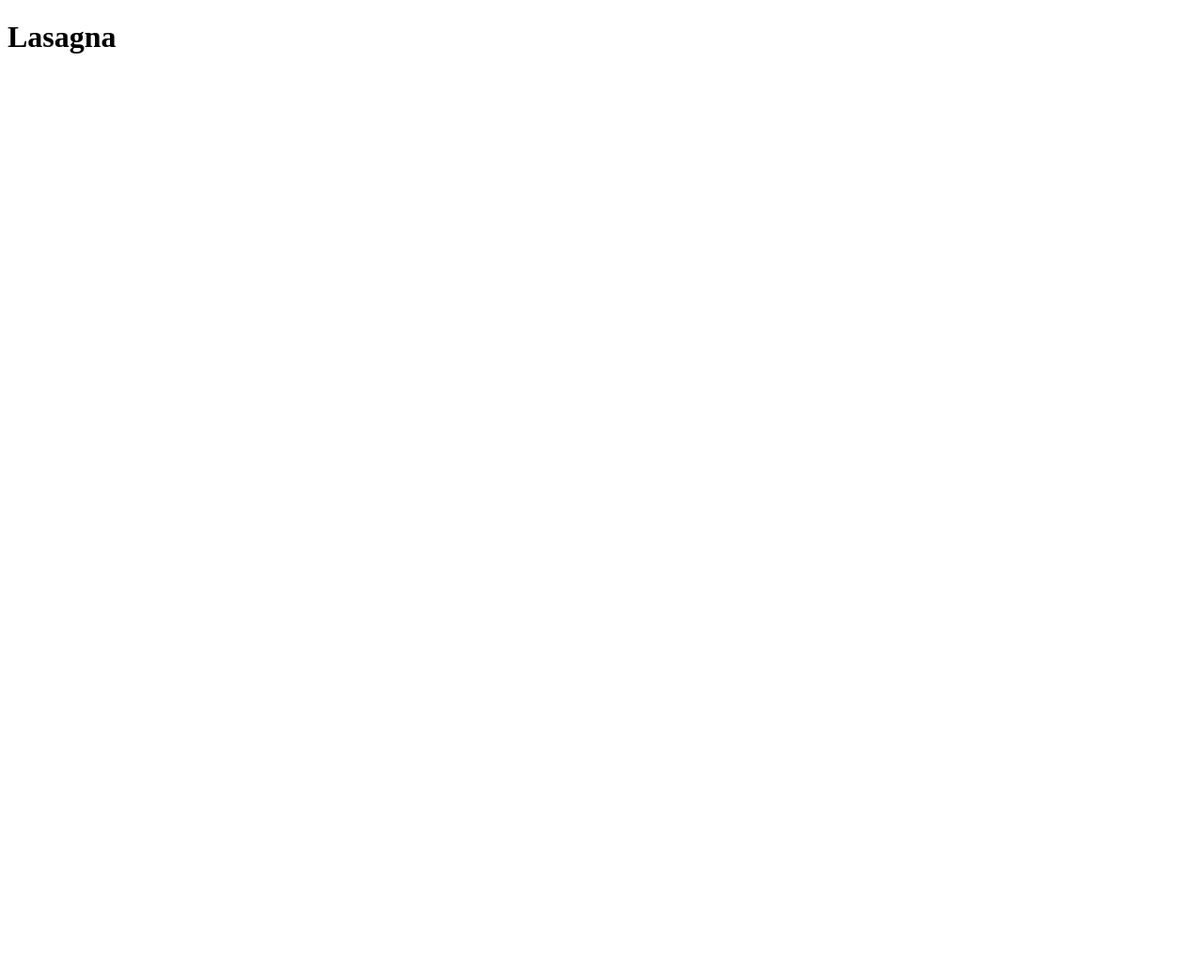
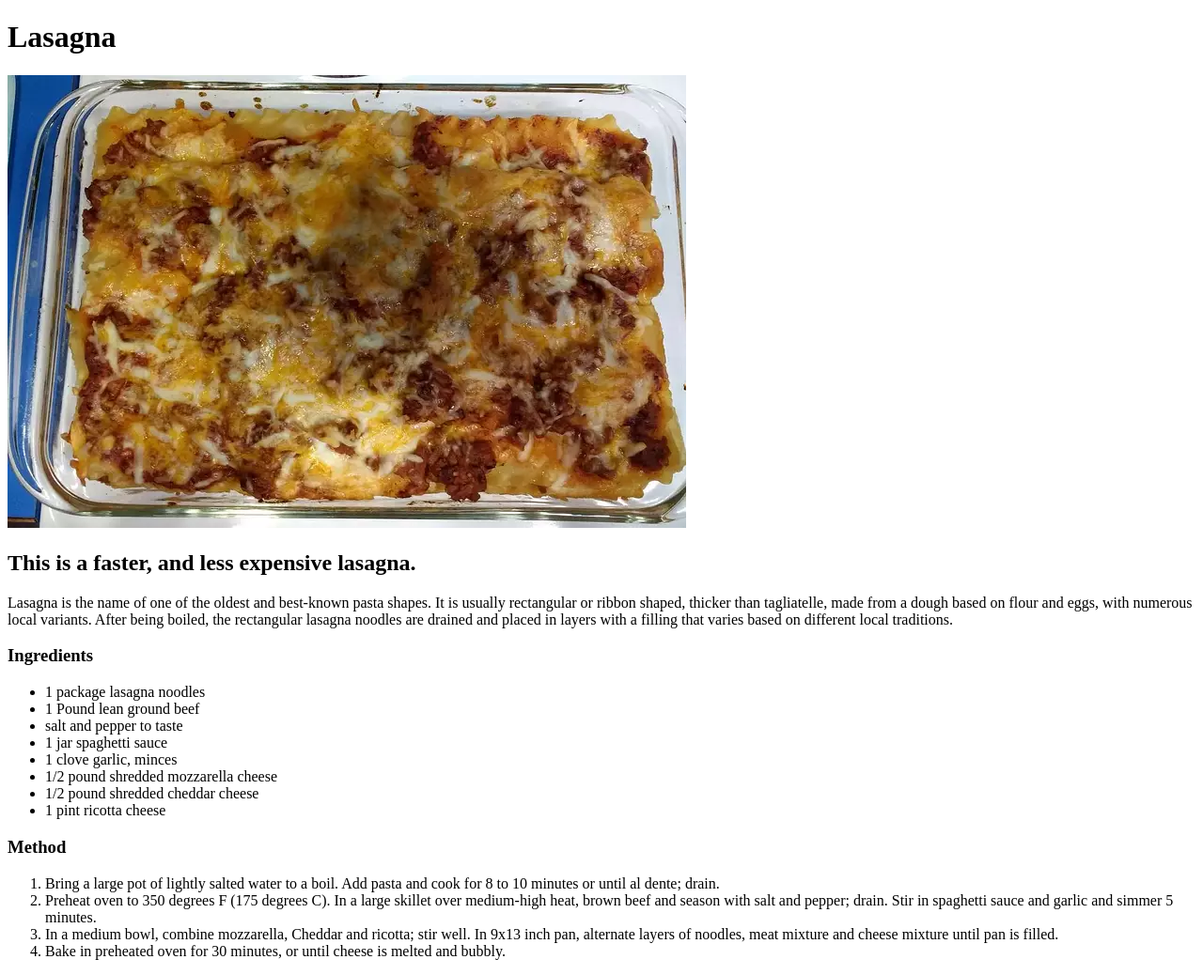
Before and after one commit to lewie1414/odin-recipes, a plain HTML site: page recipes/lasagna.html in a window 1280 px wide. Shown: the whole page at 94% size. Before the commit the page ends 800 px from the top, so only its background shows below. Drawn offline with Linux system fonts and the light colour scheme.

Commit message:
added picture of lasagna and added the recipe content to lasagna.html

```diff
--- a/recipes/lasagna.html
+++ b/recipes/lasagna.html
@@ -8,6 +8,33 @@
 </head>
 <body>
     <h1>Lasagna</h1>
+    <img src="../images/lasagna.webp" alt="A lasagna dinner">
+    <h2>This is a faster, and less expensive lasagna.</h2>
+    <p>Lasagna is the name of one of the oldest and best-known pasta shapes. It is usually rectangular or ribbon shaped, thicker than tagliatelle, made from a dough based on flour and eggs, with numerous local variants. After being boiled, the rectangular lasagna noodles are drained and placed in layers with a filling that varies based on different local traditions. </p>
+    <h3>Ingredients</h3>
+    <ul>
+        <li>1 package lasagna noodles</li>
+        <li>1 Pound lean ground beef</li>
+        <li>salt and pepper to taste</li>
+        <li>1 jar spaghetti sauce</li>
+        <li>1 clove garlic, minces</li>
+        <li>1/2 pound shredded mozzarella cheese</li>
+        <li>1/2 pound shredded cheddar cheese</li>
+        <li>1 pint ricotta cheese</li>
+    </ul>
+    <h3>Method</h3>
+    <ol>
+        <li>Bring a large pot of lightly salted water to a boil. Add pasta and cook for 8 to 10 minutes or until al dente; drain.
 
+        </li>
+        <li>Preheat oven to 350 degrees F (175 degrees C). In a large skillet over medium-high heat, brown beef and season with salt and pepper; drain. Stir in spaghetti sauce and garlic and simmer 5 minutes.</li>
+        <li>In a medium bowl, combine mozzarella, Cheddar and ricotta; stir well. In 9x13 inch pan, alternate layers of noodles, meat mixture and cheese mixture until pan is filled.
+
+        </li>
+        <li>Bake in preheated oven for 30 minutes, or until cheese is melted and bubbly.
+
+        </li>
+
+    </ol>
 </body>
 </html>
```
Also changed, not shown: images/lasagna.webp (added).
